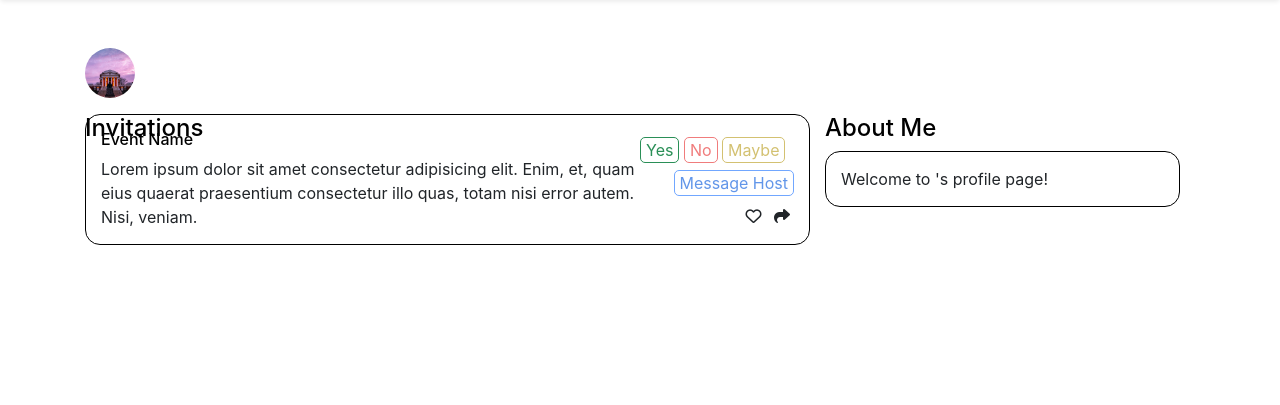
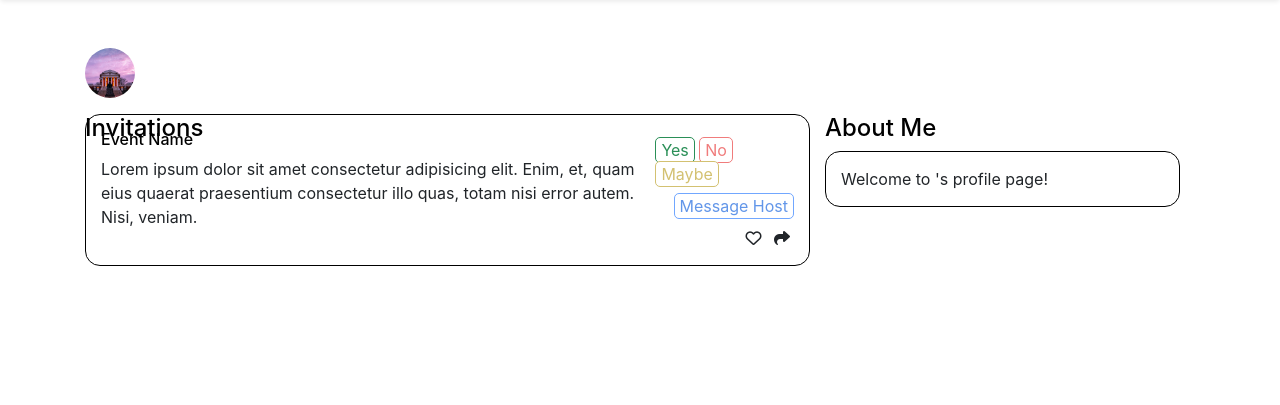
Before and after one commit to quyenxhuynh/invit.io, a PHP site: page /profile.php in a window 1280 px wide. Shown: the part 72-477 px from the top of the page. Run offline with PHP 8.4, Linux system fonts and the light colour scheme; data that the repository does not hold is empty; a stand-in replaces the project's code that opens the database connection; some libraries are stand-ins or nearby versions.

Commit message:
profiles

```diff
--- a/css/profile.css
+++ b/css/profile.css
@@ -12,7 +12,7 @@
 .content {
     display: grid;
     grid-template-columns: 3fr 1fr 2fr;
-    grid-template-rows: 1fr 1fr;
+    grid-template-rows: 1fr auto;
 }
 
 #about-me {
@@ -40,12 +40,13 @@
     display: grid;
     grid-column: 1 / 3;
     border: 1px solid black;
-    grid-template-columns: subgrid;
+    grid-template-columns: 4fr 1fr;
     grid-template-rows: subgrid;
 }
 
 .left-event {
-    display: grid;
+    display: flex;
+    flex-direction: column;
     grid-column: 1 / 2;
 }
 
@@ -103,6 +104,8 @@
 
 .event-description {
     font-size: 16px;
+    display: flex;
+    align-self: flex-start;
 }
 
 .rounded-outline {
--- a/profile.php
+++ b/profile.php
@@ -126,25 +126,25 @@
 			$sql = "SELECT * FROM Event WHERE organizer='$username' LIMIT 4";
 			$rs = $con->query($sql);
 			?>
-
 			<div id="events-organized">
 				<?php
 				if ($rs->num_rows > 0) {
+					echo "<h4>Events Organized</h4>";
 					while ($row = $rs->fetch_assoc()) {
-						echo "<h4>Events Organized</h4><div class='event rounded-outline'>
+						echo "<div class='event rounded-outline'>
 					<div class='left-event'>
 						<h6>" . $row['event_title'] . "</h6>
 						<div class='event-description'>" . $row['description'] . "</div>
 					</div>
 					<div class='right-event'>";
-						if ($username != $_SESSION['logged_in']) {
+						if ($_SESSION['logged_in'] != $username) {
 							echo "<div class='my-2'>
 						<a href='' class='btn-yes'>Yes</a>
 						<a href='' class='btn-no'>No</a>
 						<a href='' class='btn-maybe'>Maybe</a>
 					</div>
 					<div class='mb-2 right'>
-							<a href='/invit.io/new-msg.php?user=" . $username . "' class='btn-blue-muted-outline btn-invite'>Message Host</a></div>";
+						<a href='' class='btn-blue-muted-outline btn-invite'>Message Host</a></div>";
 						}
 
 						echo "
@@ -166,7 +166,7 @@
 	</div>
 
 	<?php include('js.html') ?>
-	<script src="js/event.js"></script>
+	<script src="/invit.io/js/event.js"></script>
 </body>
 
 </html>
```
Lines whose indentation alone changed are shown as unchanged.
